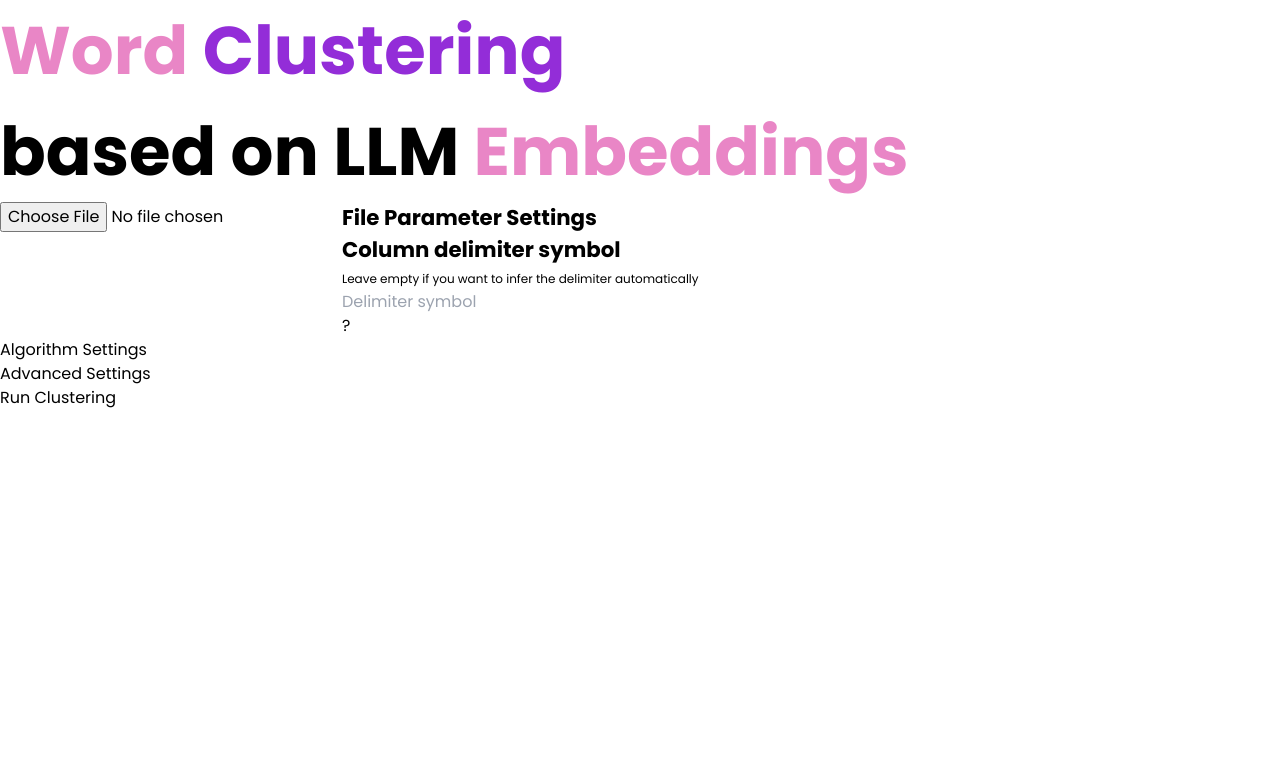
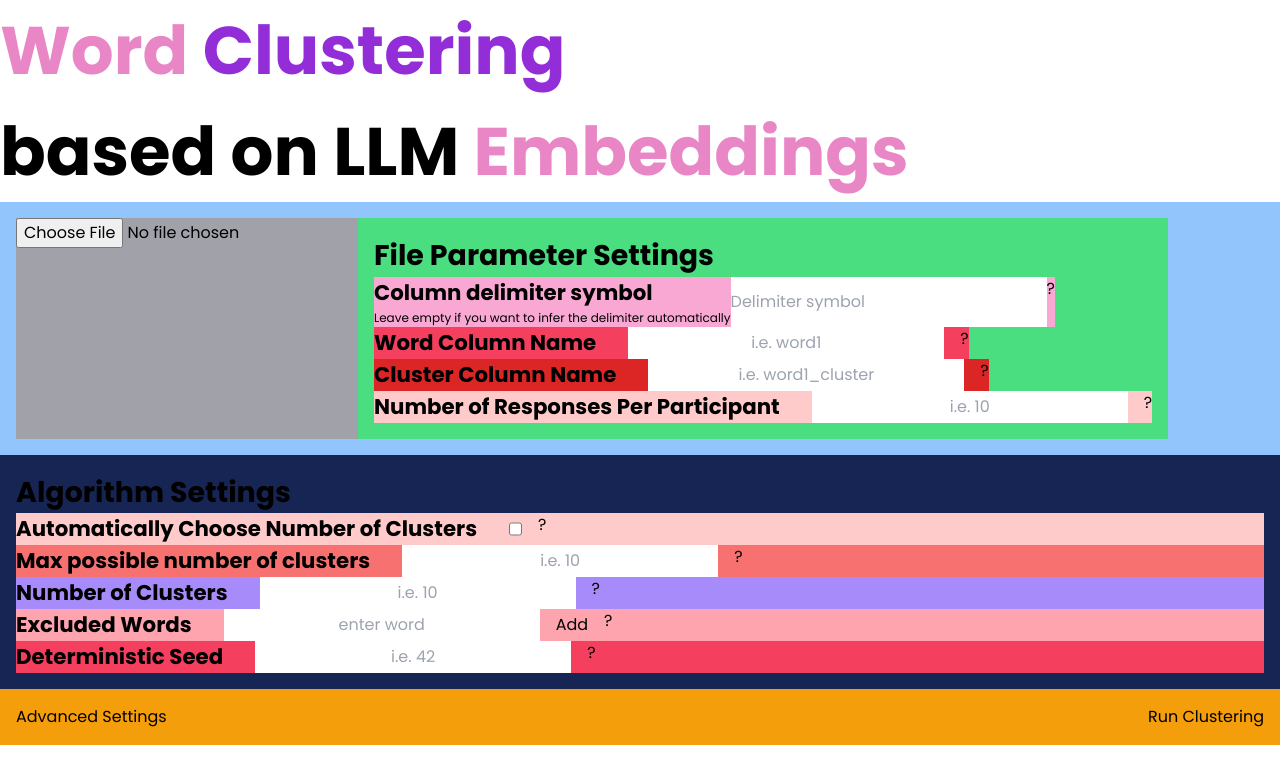
Before and after one commit to ReylordDev/Word-Embedding-Clustering-Unicorn, a Flask app: page / in a window 1280 px wide. Shown: the top 784 px of the page. Run offline with Flask 3, Linux system fonts and the light colour scheme.

Commit message:
include basic from parameters

```diff
--- a/app.py
+++ b/app.py
@@ -9,8 +9,20 @@ def index():
     return render_template("index.html")
 
 
-@app.route("/api/upload", methods=["POST"])
-def upload():
+# @app.route("/api/upload", methods=["POST"])
+# def upload():
+#     if "file" not in request.files:
+#         return "No file uploaded", 400
+#     file = request.files["file"]
+#     if file.filename == "" or file.filename is None:
+#         return "No file selected", 400
+#     if file:
+#         file.save(f"uploads/input{file.filename[-4:]}")
+#         return redirect(url_for("index"))
+#     return "Error", 500
+
+
+def save_file(request):
     if "file" not in request.files:
         return "No file uploaded", 400
     file = request.files["file"]
@@ -18,25 +30,30 @@ def upload():
         return "No file selected", 400
     if file:
         file.save(f"uploads/input{file.filename[-4:]}")
-        return redirect(url_for("index"))
-    return "Error", 500
 
 
 @app.route("/api/run_clustering", methods=["POST"])
-def run_clustering(
-    col_delimiter=",",
-    num_words_per_row=10,
-    word_column_template="Stereotype%d",
-    cluster_column_template="Stereotype%d_cluster",
-    excluded_words=[],
-    outlier_k=3,
-    outlier_detection_threshold=3,
-    automatic_k=False,
-    max_num_clusters=10,
-    seed=42,
-    num_clusters=50,
-    merge_threshold=0.8,
-):
+def run_clustering():
+    save_file(request)
+    col_delimiter = request.form.get("col_delimiter", default=",")
+    word_column_template = request.form.get("word_column", default="word%d").replace(
+        "1", "%d"
+    )
+    cluster_column_template = request.form.get(
+        "cluster_column", default="word%d_cluster"
+    ).replace("1", "%d")
+    num_words_per_row = request.form.get(
+        "responses_per_participant", default=1, type=int
+    )
+    automatic_k = request.form.get("auto_number_of_clusters", default=False, type=bool)
+    max_num_clusters = request.form.get("max_number_of_clusters", default=10, type=int)
+    seed = request.form.get("seed", default=0, type=int)
+    num_clusters = request.form.get("number_of_clusters", default=5, type=int)
+    excluded_words = []
+    outlier_k = 5
+    outlier_detection_threshold = 1
+    merge_threshold = 0.8
+
     main(
         col_delimiter=col_delimiter,
         num_words_per_row=num_words_per_row,
--- a/static/dist/output.css
+++ b/static/dist/output.css
@@ -552,6 +552,10 @@ video {
   display: flex;
 }
 
+.flex-row {
+  flex-direction: row;
+}
+
 .flex-col {
   flex-direction: column;
 }
@@ -560,18 +564,113 @@ video {
   align-items: flex-start;
 }
 
+.justify-between {
+  justify-content: space-between;
+}
+
 .justify-evenly {
   justify-content: space-evenly;
+}
+
+.gap-8 {
+  gap: 2rem;
+}
+
+.gap-4 {
+  gap: 1rem;
+}
+
+.bg-blue-300 {
+  --tw-bg-opacity: 1;
+  background-color: rgb(147 197 253 / var(--tw-bg-opacity));
+}
+
+.bg-red-300 {
+  --tw-bg-opacity: 1;
+  background-color: rgb(252 165 165 / var(--tw-bg-opacity));
+}
+
+.bg-red-500 {
+  --tw-bg-opacity: 1;
+  background-color: rgb(239 68 68 / var(--tw-bg-opacity));
+}
+
+.bg-zinc-400 {
+  --tw-bg-opacity: 1;
+  background-color: rgb(161 161 170 / var(--tw-bg-opacity));
+}
+
+.bg-green-400 {
+  --tw-bg-opacity: 1;
+  background-color: rgb(74 222 128 / var(--tw-bg-opacity));
+}
+
+.bg-pink-300 {
+  --tw-bg-opacity: 1;
+  background-color: rgb(249 168 212 / var(--tw-bg-opacity));
+}
+
+.bg-rose-500 {
+  --tw-bg-opacity: 1;
+  background-color: rgb(244 63 94 / var(--tw-bg-opacity));
+}
+
+.bg-red-600 {
+  --tw-bg-opacity: 1;
+  background-color: rgb(220 38 38 / var(--tw-bg-opacity));
+}
+
+.bg-red-200 {
+  --tw-bg-opacity: 1;
+  background-color: rgb(254 202 202 / var(--tw-bg-opacity));
+}
+
+.bg-red-400 {
+  --tw-bg-opacity: 1;
+  background-color: rgb(248 113 113 / var(--tw-bg-opacity));
+}
+
+.bg-rose-300 {
+  --tw-bg-opacity: 1;
+  background-color: rgb(253 164 175 / var(--tw-bg-opacity));
+}
+
+.bg-blue-950 {
+  --tw-bg-opacity: 1;
+  background-color: rgb(23 37 84 / var(--tw-bg-opacity));
+}
+
+.bg-gray-800 {
+  --tw-bg-opacity: 1;
+  background-color: rgb(31 41 55 / var(--tw-bg-opacity));
+}
+
+.bg-amber-500 {
+  --tw-bg-opacity: 1;
+  background-color: rgb(245 158 11 / var(--tw-bg-opacity));
+}
+
+.bg-violet-400 {
+  --tw-bg-opacity: 1;
+  background-color: rgb(167 139 250 / var(--tw-bg-opacity));
+}
+
+.p-4 {
+  padding: 1rem;
+}
+
+.text-center {
+  text-align: center;
+}
+
+.text-primary {
+  --tw-text-opacity: 1;
+  color: rgb(147 45 216 / var(--tw-text-opacity));
 }
 
 .text-secondary {
   --tw-text-opacity: 1;
   color: rgb(233 134 198 / var(--tw-text-opacity));
-}
-
-.text-primary {
-  --tw-text-opacity: 1;
-  color: rgb(147 45 216 / var(--tw-text-opacity));
 }
 
 body {
--- a/templates/index.html
+++ b/templates/index.html
@@ -20,41 +20,166 @@
       <span class="text-primary">Clustering</span> <br />
       based on LLM <span class="text-secondary">Embeddings</span>
     </h1>
-    <div class="flex">
-      <div id="dropZone">
+    <form
+      id="parameterForm"
+      action="/api/run_clustering"
+      method="post"
+      class="bg-red-500"
+      enctype="multipart/form-data"
+    >
+      <div class="flex bg-blue-300 p-4">
+        <div id="dropZone" class="bg-zinc-400">
           <form
             id="uploadForm"
             action="/api/upload"
             method="post"
             enctype="multipart/form-data"
           >
-          <input type="file" id="fileInput" name="file" />
+            <input type="file" id="fileInput" name="file" form="parameterForm"/>
           </form>
         </div>
         <div
           id="File-Parameters"
-        class="flex flex-col justify-evenly items-start"
+          class="flex flex-col justify-evenly items-start bg-green-400 p-4"
         >
-        <h5>File Parameter Settings</h5>
-        <div id="Column-Delimiter">
-          <div>
+          <h4>File Parameter Settings</h4>
+          <div class="bg-pink-300 flex">
+            <div class="flex flex-col">
               <h5>Column delimiter symbol</h5>
               <small
                 >Leave empty if you want to infer the delimiter
                 automatically</small
               >
             </div>
-          <div>
-            <input type="text" id="Delimiter" placeholder="Delimiter symbol" />
+            <div class="flex">
+              <input
+                type="text"
+                id="Delimiter"
+                name="col_delimiter"
+                placeholder="Delimiter symbol"
+                form="parameterForm"
+              />
+              <div id="Question-Mark">?</div>
+            </div>
+          </div>
+          <div class="flex gap-8 bg-rose-500">
+            <h5>Word Column Name</h5>
+            <div class="flex gap-4">
+              <input
+                type="text"
+                id="wordColumn"
+                name="word_column"
+                placeholder="i.e. word1"
+                class="text-center"
+                form="parameterForm"
+              />
+              <div id="Question-Mark">?</div>
+            </div>
+          </div>
+          <div class="flex gap-8 bg-red-600">
+            <h5>Cluster Column Name</h5>
+            <div class="flex gap-4">
+              <input
+                type="text"
+                id="clusterColumn"
+                name="cluster_column"
+                placeholder="i.e. word1_cluster"
+                class="text-center"
+                form="parameterForm"
+              />
+              <div id="Question-Mark">?</div>
+            </div>
+          </div>
+          <div class="flex gap-8 bg-red-200">
+            <h5>Number of Responses Per Participant</h5>
+            <div class="flex gap-4">
+              <input
+                type="text"
+                id="responsesPerParticipant"
+                name="responses_per_participant"
+                placeholder="i.e. 10"
+                class="text-center"
+                form="parameterForm"
+              />
               <div id="Question-Mark">?</div>
             </div>
           </div>
         </div>
       </div>
-    <div>Algorithm Settings</div>
-    <div>
+      <div class="bg-blue-950 p-4">
+        <h4>Algorithm Settings</h4>
+        <div class="flex flex-col">
+          <div class="flex gap-8 bg-red-200">
+            <h5>Automatically Choose Number of Clusters</h5>
+            <div class="flex gap-4">
+              <input type="checkbox" id="autoNumberClusters" name="auto_number_clusters" value="true" form="parameterForm"/>
+              <div id="Question-Mark">?</div>
+            </div>
+          </div>
+          <div class="flex gap-8 bg-red-400">
+            <h5>Max possible number of clusters</h5>
+            <div class="flex gap-4">
+              <input
+                type="text"
+                id="maxClusters"
+                name="max_number_of_clusters"
+                placeholder="i.e. 10"
+                class="text-center"
+                form="parameterForm"
+              />
+              <div id="Question-Mark">?</div>
+            </div>
+          </div>
+          <div class="flex gap-8 bg-violet-400">
+            <h5>Number of Clusters</h5>
+            <div class="flex gap-4">
+              <input
+                type="text"
+                id="numberOfClusters"
+                name="number_of_clusters"
+                placeholder="i.e. 10"
+                class="text-center"
+                form="parameterForm"
+              />
+              <div id="Question-Mark">?</div>
+            </div>
+          </div>
+          <div class="flex gap-8 bg-rose-300">
+            <h5>Excluded Words</h5>
+            <form class="flex gap-4">
+              <input
+                type="text"
+                id="excludedWords"
+                placeholder="enter word"
+                class="text-center"
+              />
+              <button id="addExcludedWord">Add</button>
+              <div id="Question-Mark">?</div>
+            </form>
+          </div>
+          <div class="flex gap-8 bg-rose-500">
+            <h5>Deterministic Seed</h5>
+            <div class="flex gap-4">
+              <input
+                type="text"
+                id="seed"
+                name="seed"
+                placeholder="i.e. 42"
+                class="text-center"
+                form="parameterForm"
+              />
+              <div id="Question-Mark">?</div>
+            </div>
+          </div>
+        </div>
+        </div>
+      </div>
+      <div class="flex flex-row justify-between p-4 bg-amber-500">
         <div id="Advanced-Settings">Advanced Settings</div>
-      <button id="runClusteringButton">Run Clustering</button>
+        <button id="runClusteringButton" type="submit"
+        form="parameterForm"
+        >Run Clustering</button>
       </div>
+    </form>
   </body>
 </html>
```
Also changed, not shown: static/src/index.js (+27 -49 lines). Lines whose indentation alone changed are shown as unchanged.
